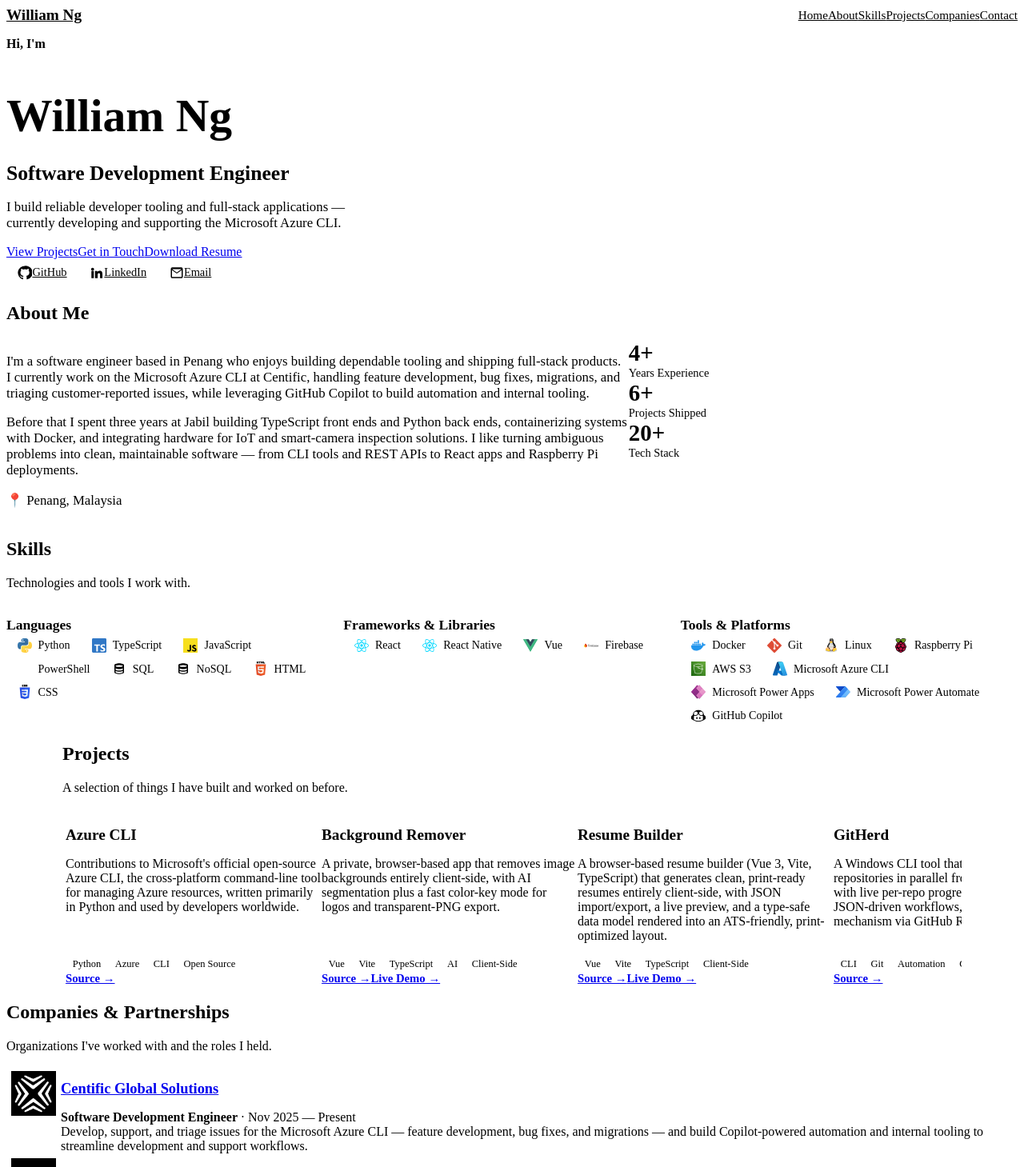
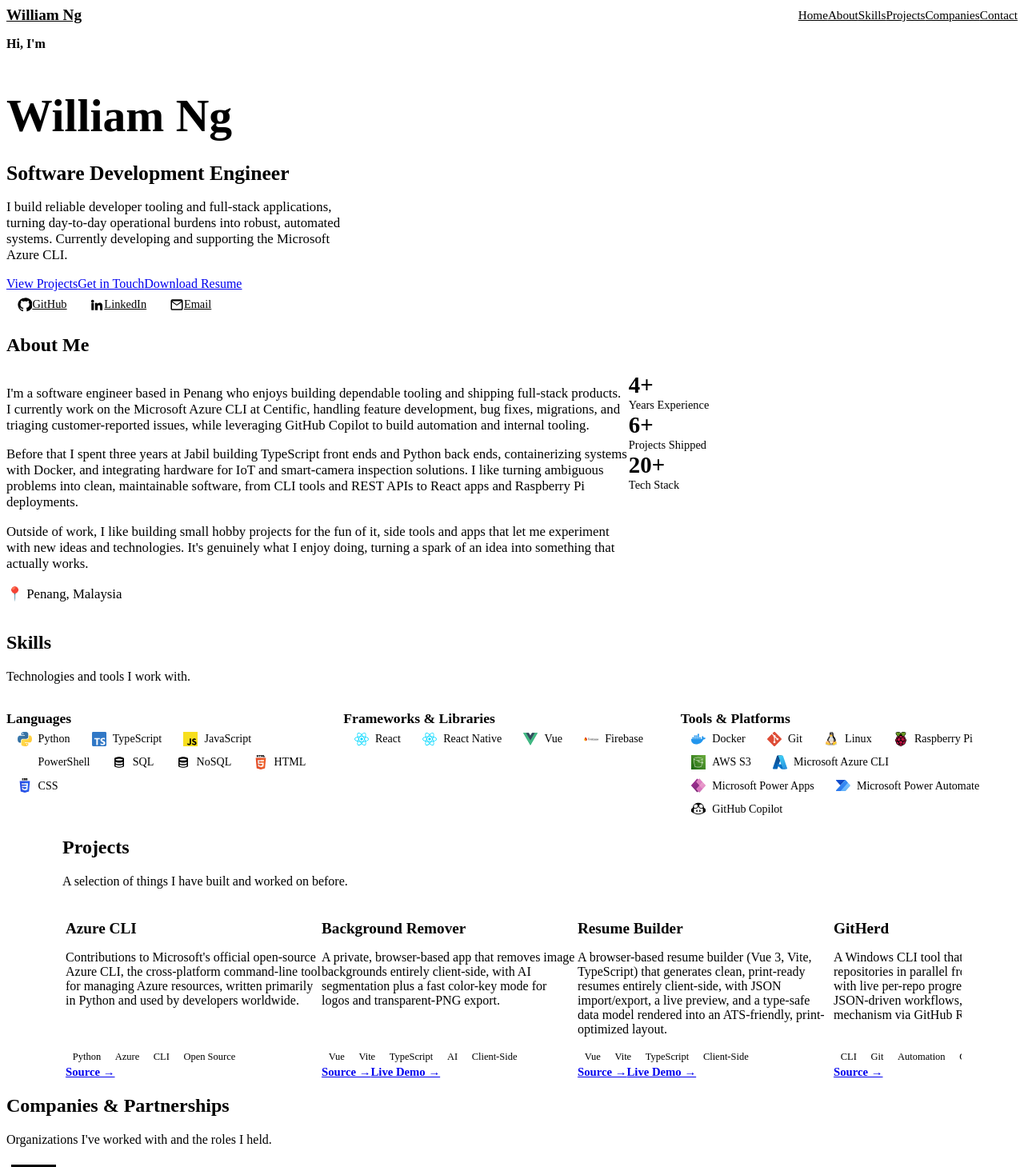
Before and after one commit to william051200/portfolio, a Vue app: page / in a window 1280 px wide. Shown: the top 1459 px of the page at 80% size. Built offline with nearby package versions, Linux system fonts and the light colour scheme; some icons are missing; the HTML template or start-up script is replaced by a standard one.

Commit message:
Update headline, remove prose em dashes, add hobby-projects about paragraph

```diff
--- a/src/data/companies.ts
+++ b/src/data/companies.ts
@@ -6,7 +6,7 @@
     role: "Software Development Engineer",
     period: "Nov 2025 — Present",
     summary:
-      "Develop, support, and triage issues for the Microsoft Azure CLI — feature development, bug fixes, and migrations — and build Copilot-powered automation and internal tooling to streamline development and support workflows.",
+      "Develop, support, and triage issues for the Microsoft Azure CLI, including feature development, bug fixes, and migrations, and build Copilot-powered automation and internal tooling to streamline development and support workflows.",
     logo: `${import.meta.env.BASE_URL}logos/centific.png`,
     url: "https://www.centific.com",
   },
--- a/src/data/profile.ts
+++ b/src/data/profile.ts
@@ -4,10 +4,11 @@
   name: "William Ng",
   headline: "Software Development Engineer",
   tagline:
-    "I build reliable developer tooling and full-stack applications — currently developing and supporting the Microsoft Azure CLI.",
+    "I build reliable developer tooling and full-stack applications, turning day-to-day operational burdens into robust, automated systems. Currently developing and supporting the Microsoft Azure CLI.",
   about: [
     "I'm a software engineer based in Penang who enjoys building dependable tooling and shipping full-stack products. I currently work on the Microsoft Azure CLI at Centific, handling feature development, bug fixes, migrations, and triaging customer-reported issues, while leveraging GitHub Copilot to build automation and internal tooling.",
-    "Before that I spent three years at Jabil building TypeScript front ends and Python back ends, containerizing systems with Docker, and integrating hardware for IoT and smart-camera inspection solutions. I like turning ambiguous problems into clean, maintainable software — from CLI tools and REST APIs to React apps and Raspberry Pi deployments.",
+    "Before that I spent three years at Jabil building TypeScript front ends and Python back ends, containerizing systems with Docker, and integrating hardware for IoT and smart-camera inspection solutions. I like turning ambiguous problems into clean, maintainable software, from CLI tools and REST APIs to React apps and Raspberry Pi deployments.",
+    "Outside of work, I like building small hobby projects for the fun of it, side tools and apps that let me experiment with new ideas and technologies. It's genuinely what I enjoy doing, turning a spark of an idea into something that actually works.",
   ],
   location: "Penang, Malaysia",
   email: "williamng0512@gmail.com",
```
